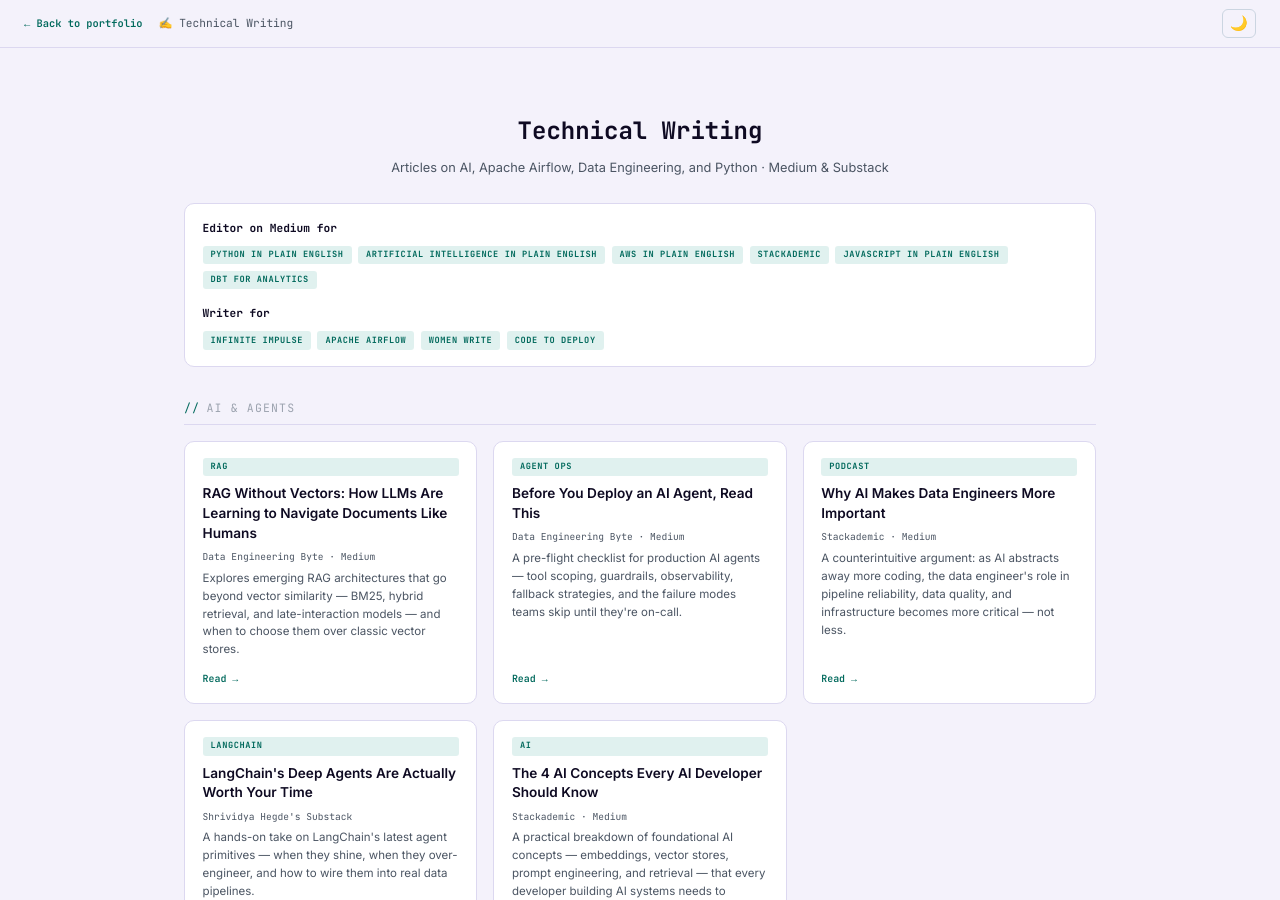
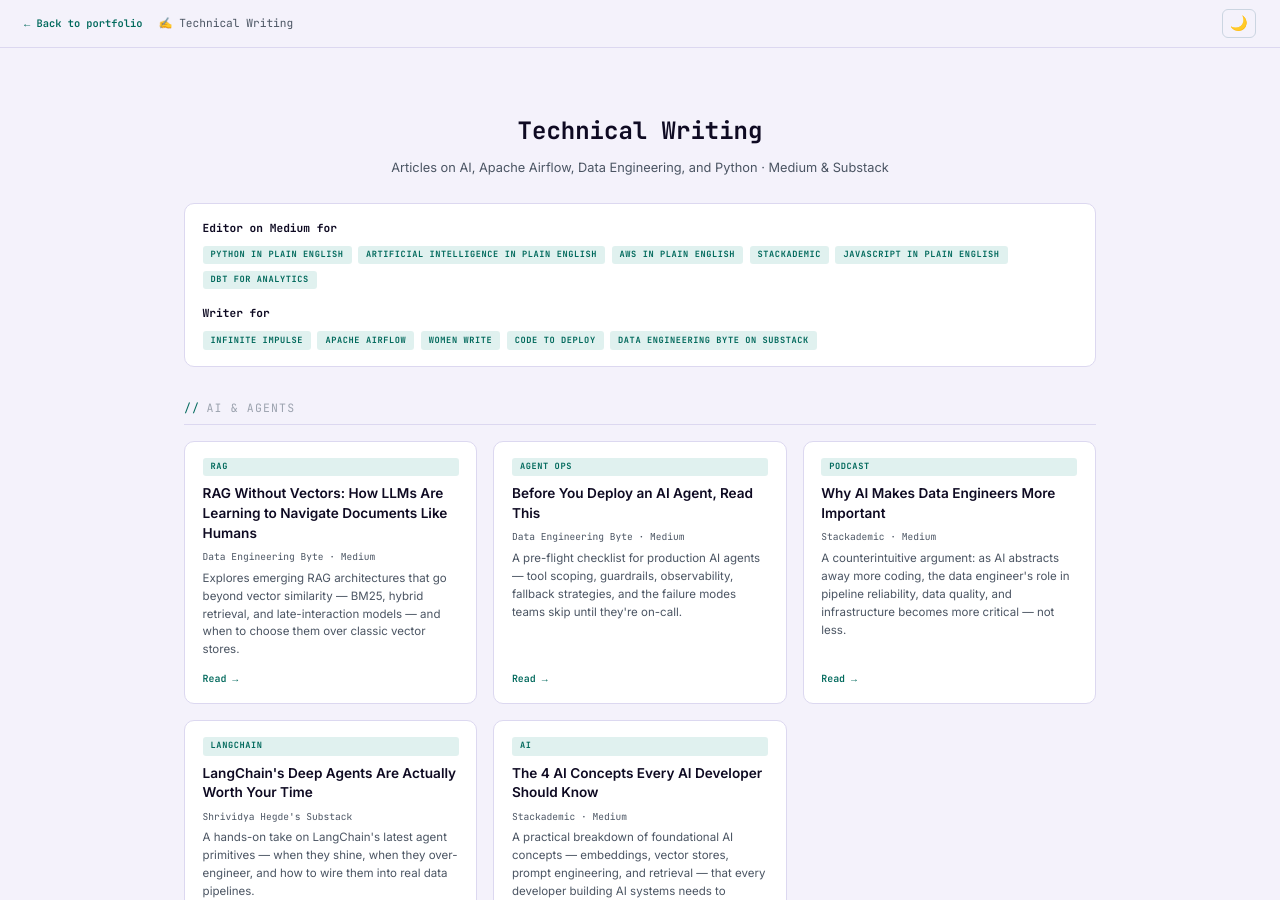
Before and after one commit to Shrividya/shrividya.github.io, a Jekyll site: the page built from writing.html, in a window 1280 px wide and 900 px high. Built offline with Jekyll 4.4.1, drawn with Linux system fonts in a browser that asks for light colours.

Commit message:
Update writing.html

```diff
--- a/writing.html
+++ b/writing.html
@@ -48,6 +48,7 @@
         <span class="wr-tag">Apache Airflow</span>
         <span class="wr-tag">Women Write</span>
         <span class="wr-tag">Code to Deploy</span>
+          <span class="wr-tag">Data Engineering Byte on substack</span>
       </div>
     </div>
   </div>
```
